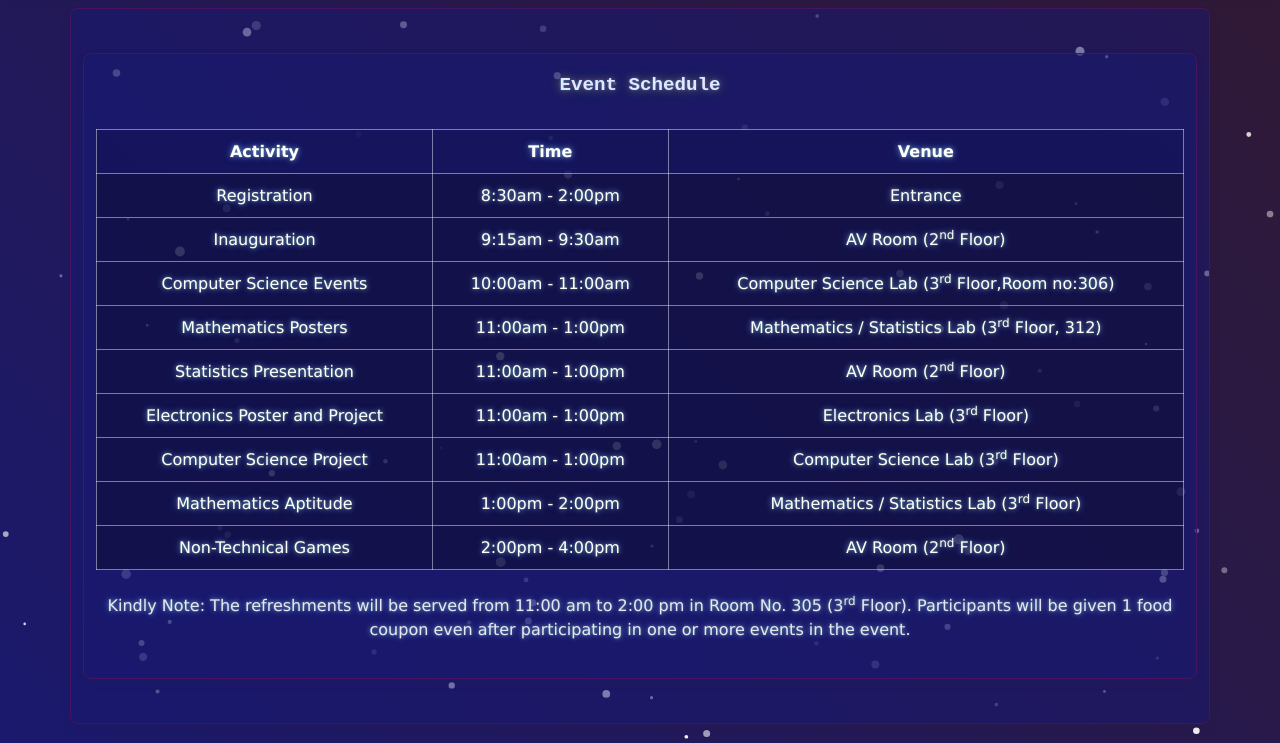
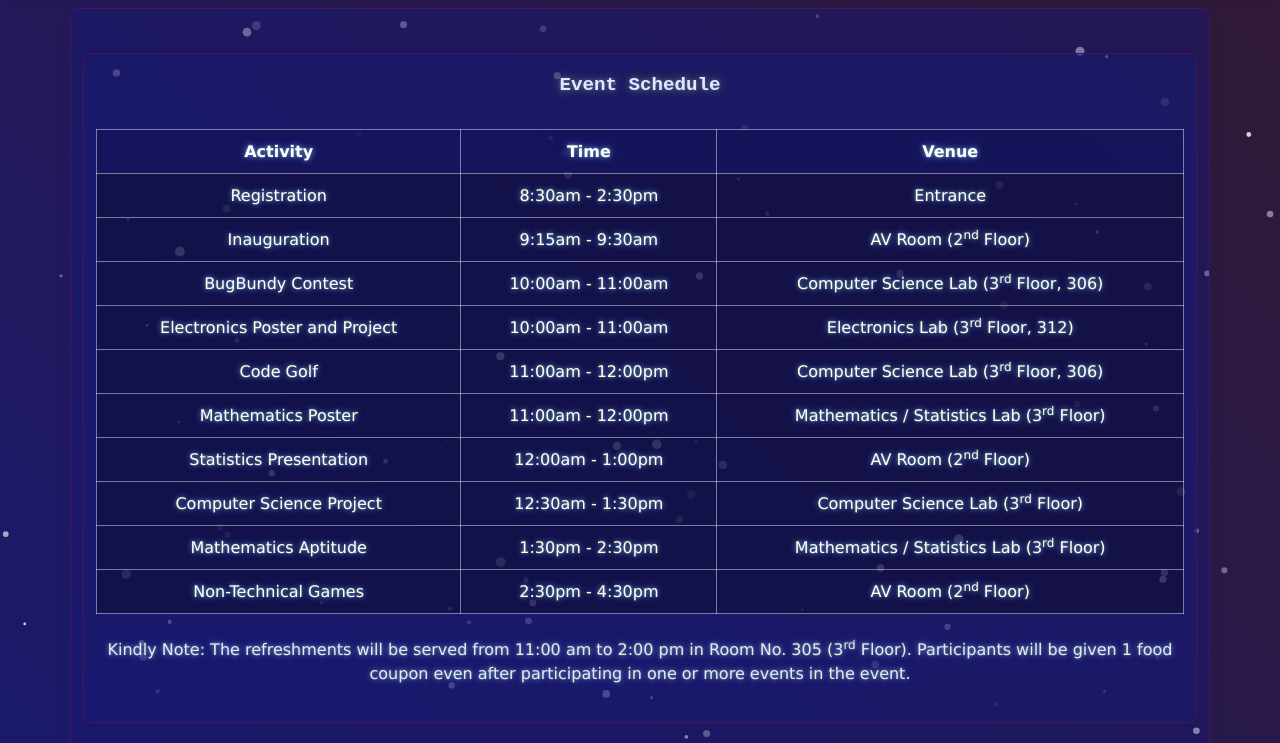
Before and after one commit to St-Miras-College-For-Girls/teklogica-2025, a plain HTML site: page time.html in a window 1280 px wide. Shown: the part 57-800 px from the top of the page. Drawn offline with nearby package versions, Linux system fonts and the light colour scheme; a web font is replaced by a local one.

Commit message:
Add files via upload

```diff
--- a/time.html
+++ b/time.html
@@ -103,7 +103,7 @@
 
           <tr>
             <td>Registration</td>
-            <td>8:30am - 2:00pm</td>
+            <td>8:30am - 2:30pm</td>
             <td>Entrance</td>
           </tr>
           <tr>
@@ -112,38 +112,44 @@
             <td>AV Room (2<sup>nd</sup> Floor)</td>
           </tr>
           <tr>
-            <td>Computer Science Events</td>
+            <td>BugBundy Contest</td>
             <td>10:00am - 11:00am</td>
-            <td>Computer Science Lab (3<sup>rd</sup> Floor,Room no:306)</td>
+            <td>Computer Science Lab (3<sup>rd</sup> Floor, 306)</td>
           </tr>
           <tr>
-            <td>Mathematics Posters</td>
-            <td>11:00am - 1:00pm</td>
-            <td>Mathematics / Statistics Lab (3<sup>rd</sup> Floor, 312)</td>
+            <td>Electronics Poster and Project</td>
+            <td>10:00am - 11:00am</td>
+            <td>Electronics Lab (3<sup>rd</sup> Floor, 312)</td>
+          </tr>
+          <tr>
+            <td>Code Golf</td>
+            <td>11:00am - 12:00pm</td>
+            <td>Computer Science Lab (3<sup>rd</sup> Floor, 306)</td>
+          </tr>
+          <tr>
+            <td>Mathematics Poster</td>
+            <td>11:00am - 12:00pm</td>
+            <td>Mathematics / Statistics Lab (3<sup>rd</sup> Floor)</td>
           </tr>
           <tr>
             <td>Statistics Presentation</td>
-            <td>11:00am - 1:00pm</td>
+            <td>12:00am - 1:00pm</td>
             <td>AV Room (2<sup>nd</sup> Floor)</td>
           </tr>
-          <tr>
-            <td>Electronics Poster and Project</td>
-            <td>11:00am - 1:00pm</td>
-            <td>Electronics Lab (3<sup>rd</sup> Floor)</td>
-          </tr>
+
           <tr>
             <td>Computer Science Project</td>
-            <td>11:00am - 1:00pm</td>
+            <td>12:30am - 1:30pm</td>
             <td>Computer Science Lab (3<sup>rd</sup> Floor)</td>
           </tr>
           <tr>
             <td>Mathematics Aptitude</td>
-            <td>1:00pm - 2:00pm</td>
+            <td>1:30pm - 2:30pm</td>
             <td>Mathematics / Statistics Lab (3<sup>rd</sup> Floor)</td>
           </tr>
           <tr>
             <td>Non-Technical Games</td>
-            <td>2:00pm - 4:00pm</td>
+            <td>2:30pm - 4:30pm</td>
             <td>AV Room (2<sup>nd</sup> Floor)</td>
           </tr>
         </table>
```
